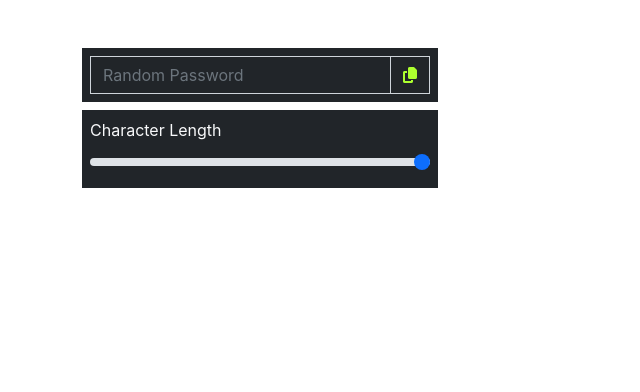
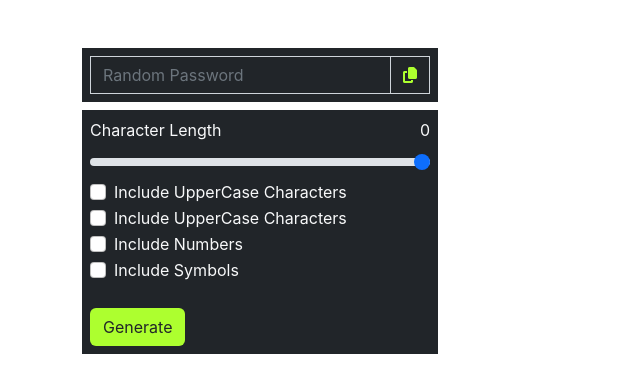
Before and after one commit to rushit163/IEEEtask, a React (Create React App) app in the folder my-app/: page / in a window 1280 px wide. Shown: the top 392 px of the page, without its empty margins (0-640 px from the left). Built offline with nearby package versions, Linux system fonts and the light colour scheme.

Commit message:
basic UI

```diff
--- a/my-app/src/App.css
+++ b/my-app/src/App.css
@@ -33,7 +33,9 @@
 .fa {
   color:greenyellow;
 }
-
+#button{
+  background-color: greenyellow;
+}
 @keyframes App-logo-spin {
   from {
     transform: rotate(0deg);
--- a/my-app/src/components/PasswordGenerator.jsx
+++ b/my-app/src/components/PasswordGenerator.jsx
@@ -12,8 +12,30 @@ let PasswordGenerator =()=> {
                     </div>
                     </div>
                     <div className="bg-dark mt-2 p-2">
+                        <div className="d-flex justify-content-between">
                         <label for="customRange3" class="form-label text-light">Character Length</label>
+                        <span className='text-light'>0</span>
+                        </div>
                         <input type="range" class="form-range" min="0" max="50" step="0.5" id="customRange3"></input>
+                    <div class="form-check">
+                        <input class="form-check-input" type="checkbox" value=""/>
+                        <label class="form-check-label text-light" for="flexCheckDefault">Include UpperCase Characters</label>
+                    </div>
+                    <div class="form-check">
+                        <input class="form-check-input" type="checkbox" value=""/>
+                        <label class="form-check-label text-light" for="flexCheckDefault">Include UpperCase Characters</label>
+                    </div>
+                    <div class="form-check">
+                        <input class="form-check-input" type="checkbox" value=""/>
+                        <label class="form-check-label text-light" for="flexCheckDefault">Include Numbers</label>
+                    </div>
+                    <div class="form-check">
+                        <input class="form-check-input" type="checkbox" value="" id="flexCheckDefault"/>
+                        <label class="form-check-label text-light" for="flexCheckDefault">Include Symbols</label>
+                    </div>
+                    </div>
+                    <div className="bg-dark p-2">
+                    <button className='btn btn-outline mt-2' id='button' type='submit'>Generate</button>
                     </div>
                 </div>
             </div>
```
